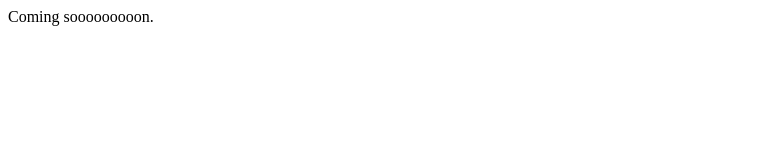
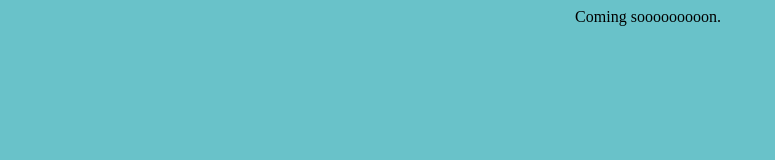
Before and after one commit to paolomoretti/grunt-css-cleaner, a plain HTML site: page index.html in a window 1280 px wide. Shown: the whole page, without its empty margins (0-775 px from the left). Drawn offline with Linux system fonts and the light colour scheme.

Commit message:
update index.html

```diff
--- a/index.html
+++ b/index.html
@@ -3,8 +3,23 @@
 <head>
     <meta charset="UTF-8">
     <title>Grunt app css cleaner</title>
+    <style>
+        body {
+            background: #69c2c9;
+            height: 100%;
+            width: 100%;
+        }
+        .content {
+            height: 100%;
+            width: 100%;
+            text-align: center;
+            vertical-align: middle;
+        }
+    </style>
 </head>
 <body>
-Coming sooooooooon.
+<div class="content">
+    Coming sooooooooon.
+</div>
 </body>
 </html>
```
